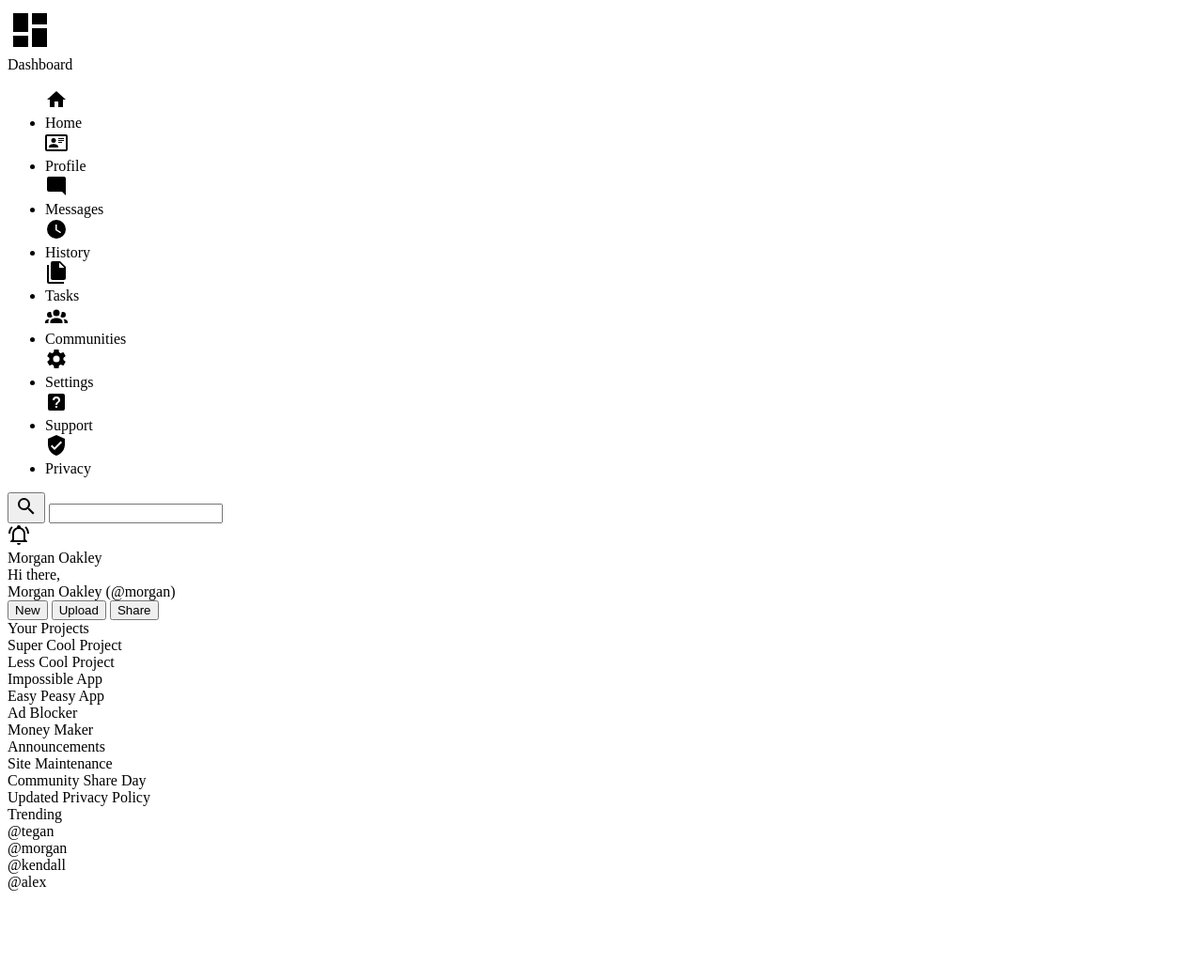
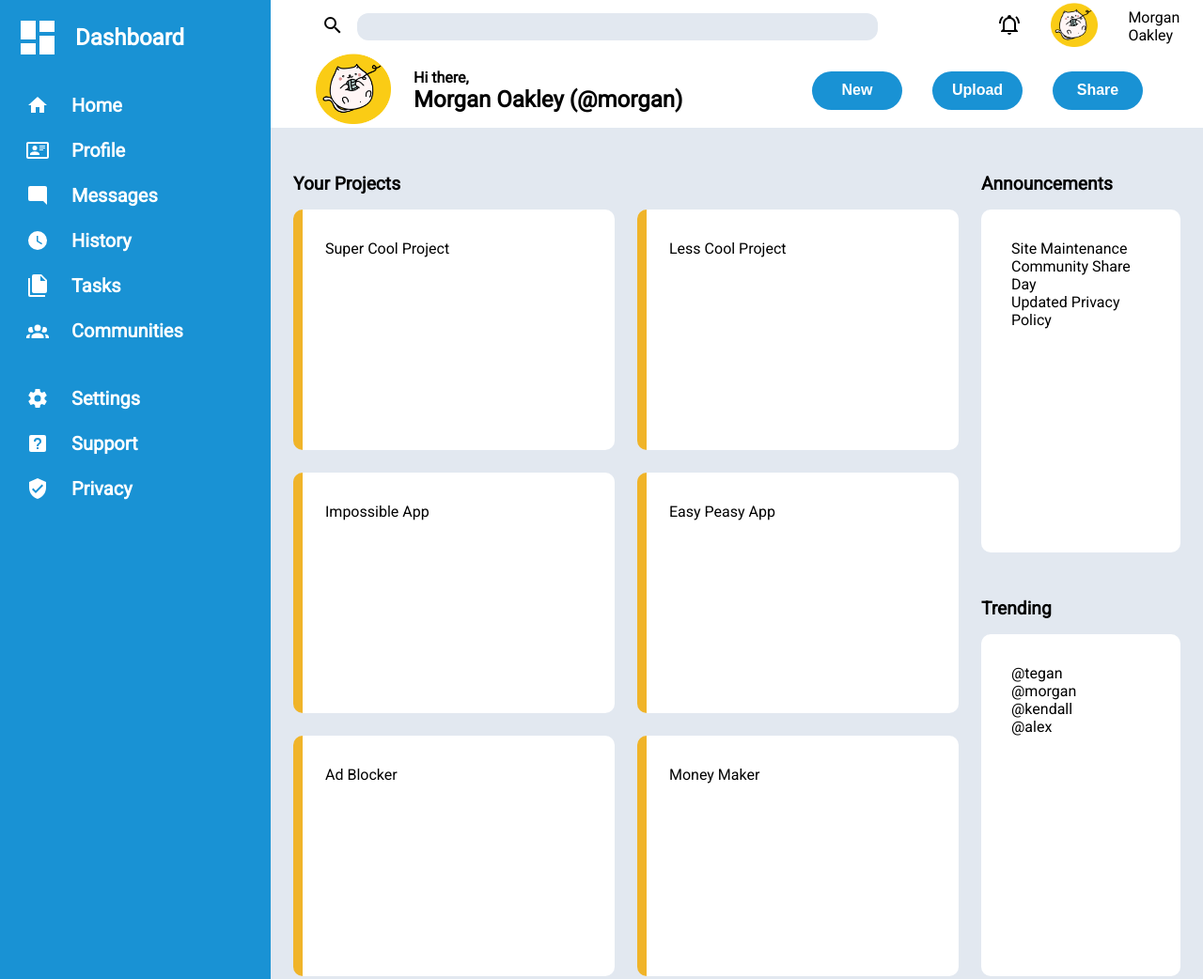
Before and after one commit to ph1y/admin-dashboard, a plain HTML site: page index.html in a window 1280 px wide. Shown: the top 1042 px of the page at 94% size. Before the commit the page ends 956 px from the top, so only its background shows below. Drawn offline with Linux system fonts and the light colour scheme.

Commit message:
Create rough layout and initial styling

```diff
--- a/css/style.css
+++ b/css/style.css
@@ -0,0 +1,205 @@
+:root {
+    --sidebar-color-bg: rgb(25, 146, 212);
+    --sidebar-color-text: rgb(255, 255, 255);
+    --header-color-bg: rgb(255, 255, 255);
+    --btn-color-bg: rgb(25, 146, 212);
+    --btn-color-text: rgb(255, 255, 255);
+    --main-color-bg: rgb(226, 232, 240);
+    --content-color-bg: rgb(255, 255, 255);
+    --card-color-highlight: rgb(240, 180, 41);
+
+    --logo-font-size: 1.5rem;
+    --sidebar-nav-font-size: 1.25rem;
+    --title-font-size: 1.2rem;
+    --em-font-size: 1rem;
+
+    --em-font-weight: 600;
+}
+
+html,
+body,
+.site-container {
+    height: 100%;
+}
+
+body {
+    margin: 0;
+    font-family: "Roboto", sans-serif;
+}
+
+.site-container {
+    display: grid;
+    grid-template-columns: minmax(auto, 18rem) minmax(66%, 1fr);
+    grid-template-rows: minmax(auto, 17%) 1fr;
+}
+
+.logo {
+    display: grid;
+    grid-template-columns: auto 1fr;
+    align-items: center;
+    gap: 1rem;
+    padding: 1rem 0 1rem 1rem;
+    font-size: var(--logo-font-size);
+    font-weight: var(--em-font-weight);
+}
+
+.sidebar {
+    grid-row: 1 / 3;
+    background-color: var(--sidebar-color-bg);
+    color: var(--sidebar-color-text);
+}
+
+.nav-items {
+    display: grid;
+    grid-template-columns: auto 1fr;
+    align-items: center;
+    gap: 1.5rem;
+    padding: 0 0 0 1.75rem;
+    list-style: none;
+    font-size: var(--sidebar-nav-font-size);
+    font-weight: var(--em-font-weight);
+}
+
+.header {
+    display: grid;
+    grid-template-rows: 1fr 1fr;
+}
+
+.header-top {
+    display: grid;
+    grid-template-columns: minmax(auto, 70%) 1fr;
+    align-items: center;
+    gap: 5rem;
+}
+
+.search {
+    padding: 0 3rem;
+}
+
+.search button {
+    background: none;
+    border: none;
+}
+
+.search input {
+    background-color: var(--main-color-bg);
+    border: none;
+    border-radius: 12px;
+}
+
+#search {
+    display: grid;
+    grid-template-columns: auto 1fr;
+    gap: 0.5rem;
+}
+
+.user-info {
+    display: grid;
+    grid-template-columns: auto auto 1fr;
+    align-items: center;
+    gap: 2rem;
+}
+
+.avatar-small>img {
+    width: 50px;
+    height: auto;
+}
+
+.header-bottom {
+    display: grid;
+    grid-template-columns: 1fr auto;
+}
+
+.greeting {
+    display: grid;
+    grid-template-columns: auto 1fr;
+    padding: 0 3rem;
+}
+
+.avatar-large {
+    grid-row: 1 / 3;
+    align-self: center;
+    margin-right: 1.5rem;
+}
+
+.avatar-large>img {
+    width: 80px;
+    height: auto;
+}
+
+.greeting-text {
+    align-self: end;
+    font-weight: var(--em-font-weight);
+}
+
+.handle {
+    font-size: var(--logo-font-size);
+    font-weight: var(--em-font-weight);
+}
+
+.buttons {
+    display: grid;
+    grid-template-columns: repeat(3, 1fr);
+    justify-items: center;
+    align-items: center;
+    gap: 2rem;
+    padding-right: 4rem;
+}
+
+.btn {
+    background-color: var(--btn-color-bg);
+    color: var(--btn-color-text);
+    border: none;
+    border-radius: 25px;
+    min-width: 6rem;
+    padding: 0.7rem 0;
+    font-size: var(--em-font-size);
+    font-weight: var(--em-font-weight);
+}
+
+.main {
+    grid-column: 2 / 3;
+    display: grid;
+    grid-template-columns: minmax(auto, 75%) 1fr;
+    gap: 1.5rem;
+    padding: 3rem 1.5rem;
+    background-color: var(--main-color-bg);
+}
+
+.content-container {
+    display: grid;
+    grid-template-rows: auto 1fr;
+}
+
+.title {
+    padding-bottom: 1rem;
+    font-size: var(--title-font-size);
+    font-weight: var(--em-font-weight);
+}
+
+.announcement-container,
+.trending-container {
+    padding: 2rem;
+    background-color: var(--content-color-bg);
+    border-radius: 10px;
+}
+
+.card-container {
+    display: grid;
+    grid-template-columns: repeat(auto-fit, minmax(20rem, 1fr));
+    gap: 1.5rem;
+}
+
+.card {
+    min-height: 12rem;
+    padding: 2rem 0 2rem 1.5rem;
+    background-color: var(--content-color-bg);
+    border-left: 10px solid var(--card-color-highlight);
+    border-radius: 10px;
+}
+
+.main-right {
+    display: grid;
+    grid-template-rows: 1fr 1fr;
+    gap: 3rem;
+}
--- a/index.html
+++ b/index.html
@@ -7,9 +7,14 @@
     <meta name="viewport" content="width=device-width, initial-scale=1.0">
     <title>Admin Dashboard</title>
     <link rel="stylesheet" href="css/style.css">
+    <link rel="preconnect" href="https://fonts.googleapis.com">
+    <link rel="preconnect" href="https://fonts.gstatic.com" crossorigin>
+    <link href="https://fonts.googleapis.com/css2?family=Roboto&display=swap" rel="stylesheet">
 </head>
 
 <body>
+    <div class="site-container">
+
         <div class="sidebar">
             <div class="logo">
                 <svg style="width:48px;height:48px" viewBox="0 0 24 24">
@@ -18,7 +23,7 @@
                 <div>Dashboard</div>
             </div>
             <div class="navigation">
-            <ul>
+                <ul class="nav-items">
                     <svg style="width:24px;height:24px" viewBox="0 0 24 24">
                         <path fill="currentColor" d="M10,20V14H14V20H19V12H22L12,3L2,12H5V20H10Z" />
                     </svg>
@@ -48,6 +53,8 @@
                             d="M12,5.5A3.5,3.5 0 0,1 15.5,9A3.5,3.5 0 0,1 12,12.5A3.5,3.5 0 0,1 8.5,9A3.5,3.5 0 0,1 12,5.5M5,8C5.56,8 6.08,8.15 6.53,8.42C6.38,9.85 6.8,11.27 7.66,12.38C7.16,13.34 6.16,14 5,14A3,3 0 0,1 2,11A3,3 0 0,1 5,8M19,8A3,3 0 0,1 22,11A3,3 0 0,1 19,14C17.84,14 16.84,13.34 16.34,12.38C17.2,11.27 17.62,9.85 17.47,8.42C17.92,8.15 18.44,8 19,8M5.5,18.25C5.5,16.18 8.41,14.5 12,14.5C15.59,14.5 18.5,16.18 18.5,18.25V20H5.5V18.25M0,20V18.5C0,17.11 1.89,15.94 4.45,15.6C3.86,16.28 3.5,17.22 3.5,18.25V20H0M24,20H20.5V18.25C20.5,17.22 20.14,16.28 19.55,15.6C22.11,15.94 24,17.11 24,18.5V20Z" />
                     </svg>
                     <li>Communities</li>
+                    <li></li>
+                    <li></li>
                     <svg style="width:24px;height:24px" viewBox="0 0 24 24">
                         <path fill="currentColor"
                             d="M12,15.5A3.5,3.5 0 0,1 8.5,12A3.5,3.5 0 0,1 12,8.5A3.5,3.5 0 0,1 15.5,12A3.5,3.5 0 0,1 12,15.5M19.43,12.97C19.47,12.65 19.5,12.33 19.5,12C19.5,11.67 19.47,11.34 19.43,11L21.54,9.37C21.73,9.22 21.78,8.95 21.66,8.73L19.66,5.27C19.54,5.05 19.27,4.96 19.05,5.05L16.56,6.05C16.04,5.66 15.5,5.32 14.87,5.07L14.5,2.42C14.46,2.18 14.25,2 14,2H10C9.75,2 9.54,2.18 9.5,2.42L9.13,5.07C8.5,5.32 7.96,5.66 7.44,6.05L4.95,5.05C4.73,4.96 4.46,5.05 4.34,5.27L2.34,8.73C2.21,8.95 2.27,9.22 2.46,9.37L4.57,11C4.53,11.34 4.5,11.67 4.5,12C4.5,12.33 4.53,12.65 4.57,12.97L2.46,14.63C2.27,14.78 2.21,15.05 2.34,15.27L4.34,18.73C4.46,18.95 4.73,19.03 4.95,18.95L7.44,17.94C7.96,18.34 8.5,18.68 9.13,18.93L9.5,21.58C9.54,21.82 9.75,22 10,22H14C14.25,22 14.46,21.82 14.5,21.58L14.87,18.93C15.5,18.67 16.04,18.34 16.56,17.94L19.05,18.95C19.27,19.03 19.54,18.95 19.66,18.73L21.66,15.27C21.78,15.05 21.73,14.78 21.54,14.63L19.43,12.97Z" />
@@ -87,14 +94,18 @@
                                 d="M10,21H14A2,2 0 0,1 12,23A2,2 0 0,1 10,21M21,19V20H3V19L5,17V11C5,7.9 7.03,5.17 10,4.29C10,4.19 10,4.1 10,4A2,2 0 0,1 12,2A2,2 0 0,1 14,4C14,4.1 14,4.19 14,4.29C16.97,5.17 19,7.9 19,11V17L21,19M17,11A5,5 0 0,0 12,6A5,5 0 0,0 7,11V18H17V11M19.75,3.19L18.33,4.61C20.04,6.3 21,8.6 21,11H23C23,8.07 21.84,5.25 19.75,3.19M1,11H3C3,8.6 3.96,6.3 5.67,4.61L4.25,3.19C2.16,5.25 1,8.07 1,11Z" />
                         </svg>
                     </div>
-                <div class="avatar-small"></div>
+                    <div class="avatar-small">
+                        <img src="img/avatar.png" alt="Comic cat">
+                    </div>
                     <div class="username">Morgan Oakley</div>
                 </div>
             </div>
             <div class="header-bottom">
                 <div class="greeting">
-                <div class="avatar-large"></div>
-                <div class="greeting">Hi there,</div>
+                    <div class="avatar-large">
+                        <img src="img/avatar.png" alt="Comic cat">
+                    </div>
+                    <div class="greeting-text">Hi there,</div>
                     <div class="handle">Morgan Oakley (@morgan)</div>
                 </div>
                 <div class="buttons">
@@ -107,34 +118,35 @@
 
         <div class="main">
             <div class="main-left">
-            <div class="projects">
+                <div class="content-container projects">
                     <div class="title">Your Projects</div>
-                <div class="card-container">
-                    <div class="card">Super Cool Project</div>
-                    <div class="card">Less Cool Project</div>
-                    <div class="card">Impossible App</div>
-                    <div class="card">Easy Peasy App</div>
-                    <div class="card">Ad Blocker</div>
-                    <div class="card">Money Maker</div>
+                    <div class="item-container card-container">
+                        <div class="item card">Super Cool Project</div>
+                        <div class="item card">Less Cool Project</div>
+                        <div class="item card">Impossible App</div>
+                        <div class="item card">Easy Peasy App</div>
+                        <div class="item card">Ad Blocker</div>
+                        <div class="item card">Money Maker</div>
                     </div>
                 </div>
             </div>
             <div class="main-right">
-            <div class="announcements">
+                <div class="content-container announcements">
                     <div class="title">Announcements</div>
-                <div class="announcement-container">
-                    <div class="announcement">Site Maintenance</div>
-                    <div class="announcement">Community Share Day</div>
-                    <div class="announcement">Updated Privacy Policy</div>
+                    <div class="item-container announcement-container">
+                        <div class="item announcement">Site Maintenance</div>
+                        <div class="item announcement">Community Share Day</div>
+                        <div class="item announcement">Updated Privacy Policy</div>
                     </div>
                 </div>
-            <div class="trending">
+                <div class="content-container trending">
                     <div class="title">Trending</div>
-                <div class="trend-container">
-                    <div class="trend">@tegan</div>
-                    <div class="trend">@morgan</div>
-                    <div class="trend">@kendall</div>
-                    <div class="trend">@alex</div>
+                    <div class="item-container trending-container">
+                        <div class="item trend">@tegan</div>
+                        <div class="item trend">@morgan</div>
+                        <div class="item trend">@kendall</div>
+                        <div class="item trend">@alex</div>
+                    </div>
                 </div>
             </div>
         </div>
```
Lines whose indentation alone changed are shown as unchanged.
